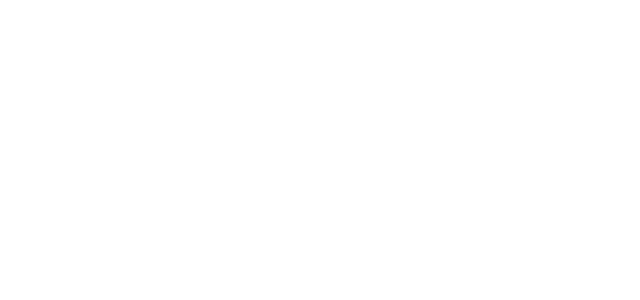
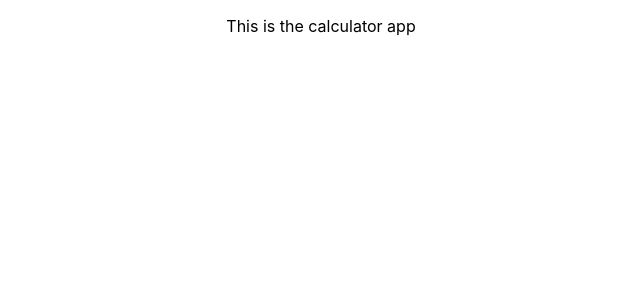
Before and after one commit to truetechcode/calculator, a React (Create React App) app: page / in a window 1280 px wide. Shown: the top 300 px of the page, without its empty margins (319-959 px from the left). Built offline with nearby package versions, Linux system fonts and the light colour scheme.

Commit message:
project setup on heroku

```diff
--- a/src/App.js
+++ b/src/App.js
@@ -4,7 +4,7 @@ import './App.css';
 function App() {
   return (
     <div className="App">
-
+      <p>This is the calculator app</p>
     </div>
   );
 }
```
